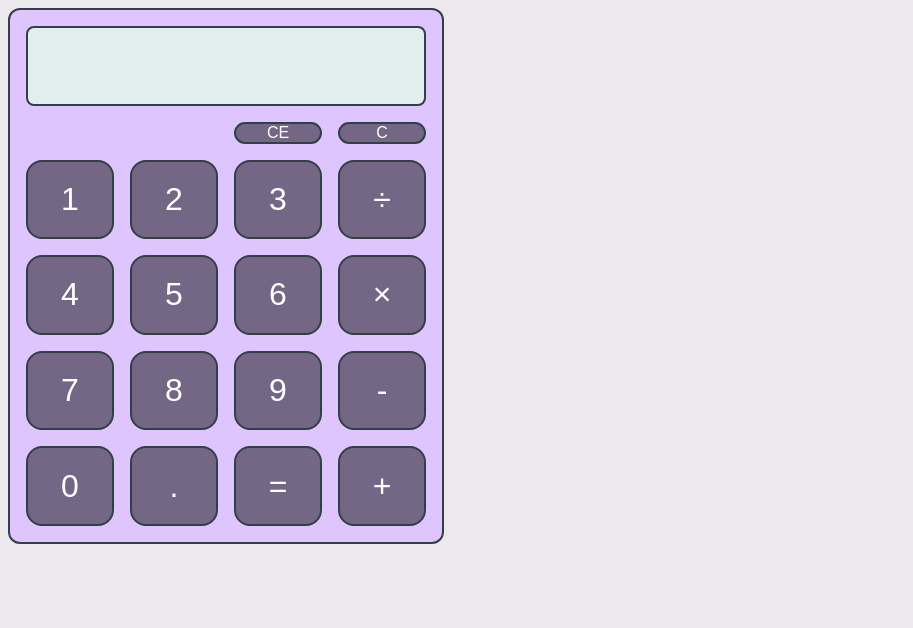
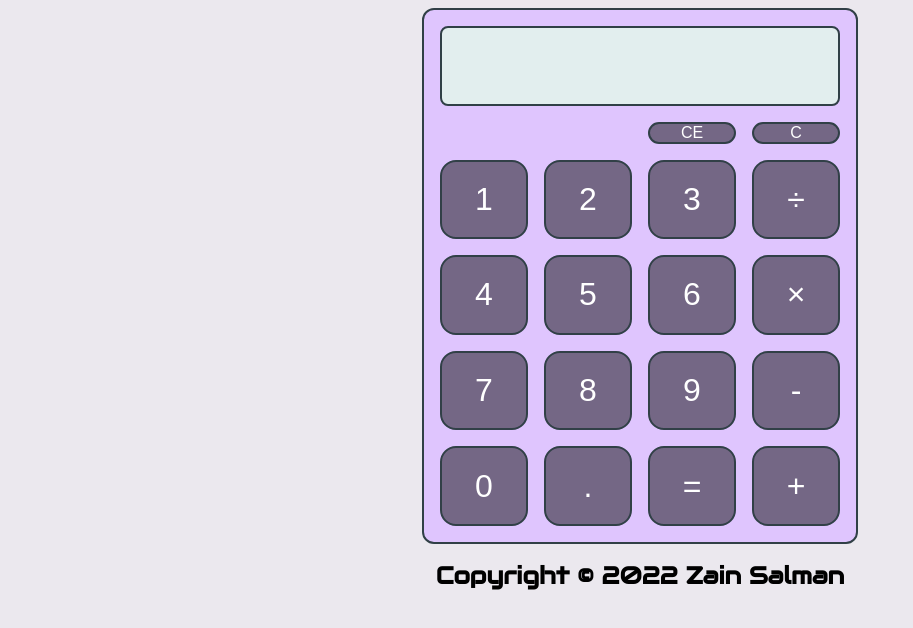
Before and after one commit to zainjamin/BasicCalculator, a plain HTML site: page index.html in a window 1280 px wide. Shown: the whole page, without its empty margins (0-913 px from the left). Drawn offline with Linux system fonts and the light colour scheme.

Commit message:
added footer

```diff
--- a/css/main.css
+++ b/css/main.css
@@ -2,6 +2,10 @@
 body{
   background-color: #EBE8EE;
   font-family: 'Audiowide', cursive;
+  display: flex;
+  flex-direction: column;
+  align-items: center;
+  justify-content: center;
 }
 .calculator{
   border: 2px #314047 solid;
@@ -58,3 +62,9 @@ body{
   color: white;
   border-radius: 16px;
 }
+footer h1{
+  padding: 0;
+  margin: 0;
+  font-size: 24px;
+  padding-top: 16px;
+}
--- a/index.html
+++ b/index.html
@@ -32,6 +32,9 @@
     <button class="key">=</button>
     <button class="key">+</button>
   </div>
+  <footer>
+    <h1>Copyright &copy; 2022 Zain Salman</h1>
+  </footer>
   <script src="js/main.js"></script>
 </body>
 </html>
```
